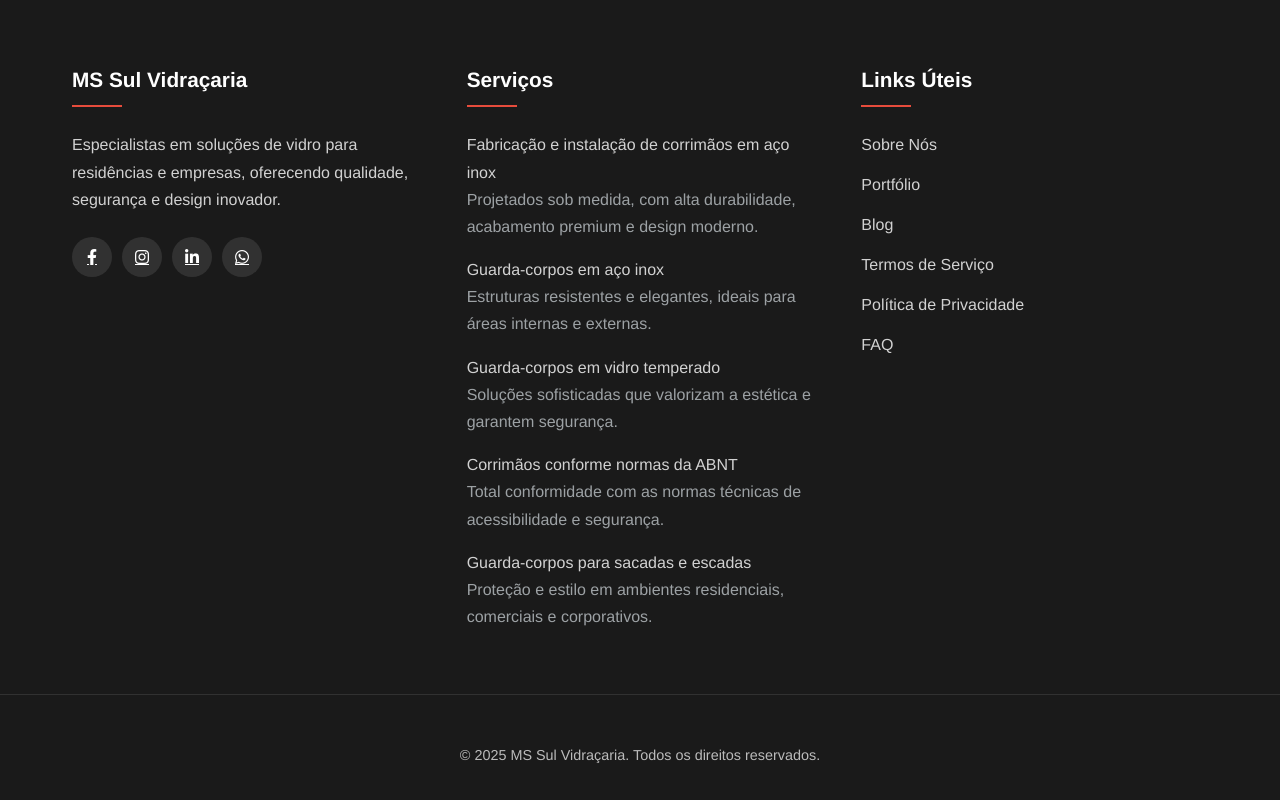
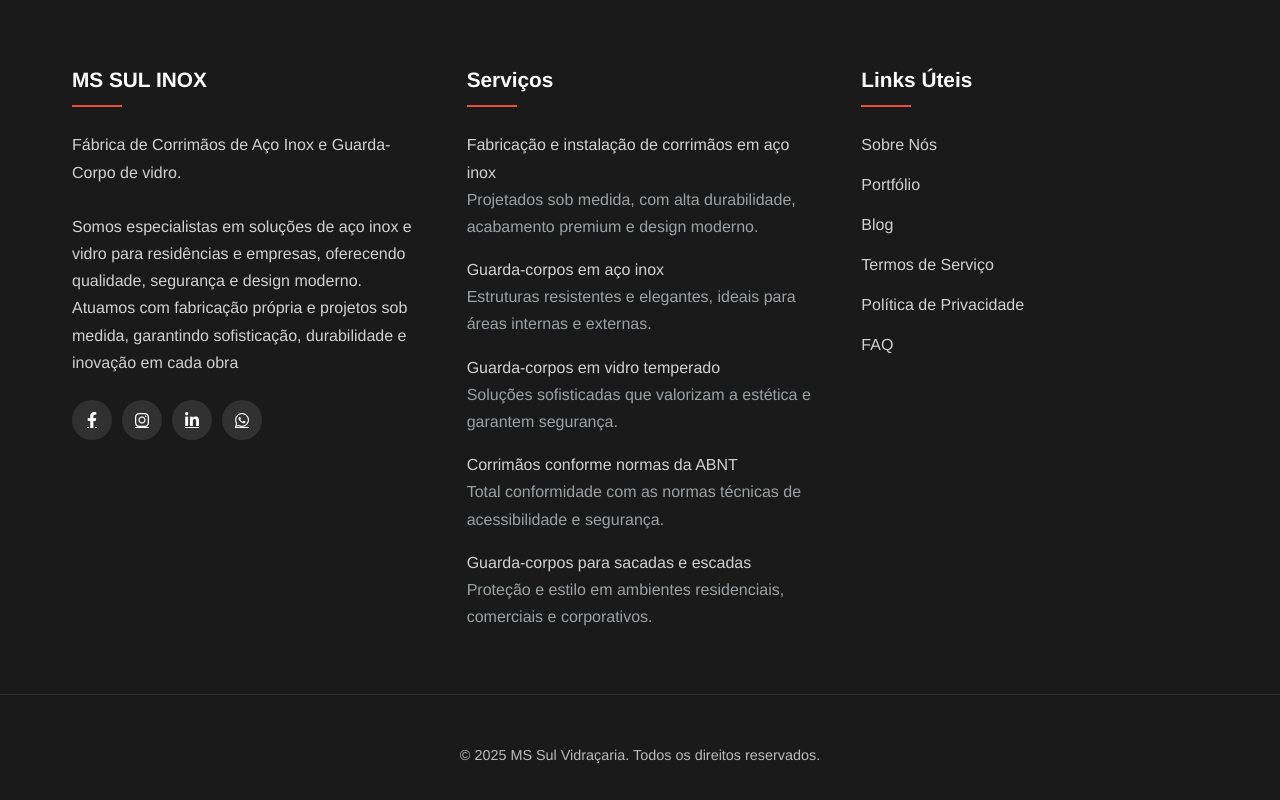
Before and after one commit to vitorfail/mssulinox, a plain HTML site: page index.html in a window 1280 px wide. Shown: the part 5939-6739 px from the top of the page. Drawn offline with Linux system fonts and the light colour scheme.

Commit message:
Add files via upload

```diff
--- a/index.html
+++ b/index.html
@@ -1438,8 +1438,8 @@
     <footer>
         <div class="footer-container">
             <div class="footer-col">
-                <h4>MS Sul Vidraçaria</h4>
-                <p>Especialistas em soluções de vidro para residências e empresas, oferecendo qualidade, segurança e design inovador.</p>
+                <h4>MS SUL INOX </h4>
+                <p>Fábrica de Corrimãos de Aço Inox e Guarda-Corpo de vidro.<br><br> Somos especialistas em soluções de aço inox e vidro para residências e empresas, oferecendo qualidade, segurança e design moderno. Atuamos com fabricação própria e projetos sob medida, garantindo sofisticação, durabilidade e inovação em cada obra</p>
                 <div class="social-links">
                     <a href="#"><i class="fab fa-facebook-f"></i></a>
                     <a href="#"><i class="fab fa-instagram"></i></a>
```
